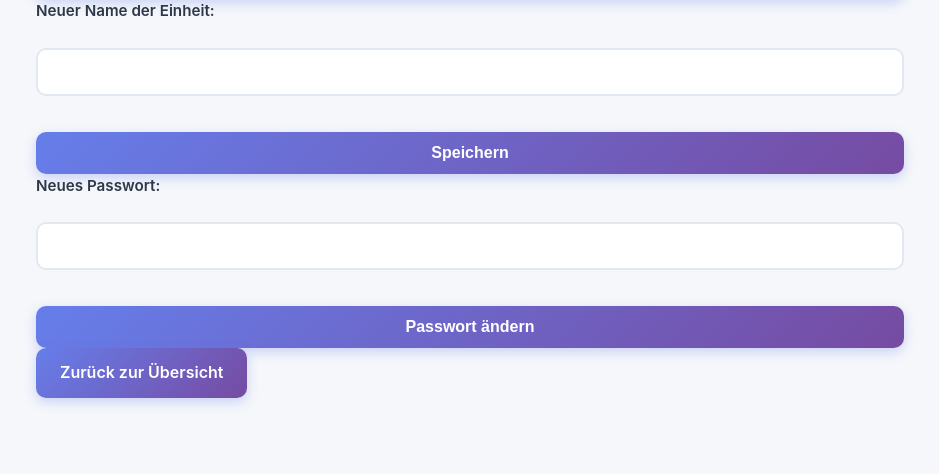
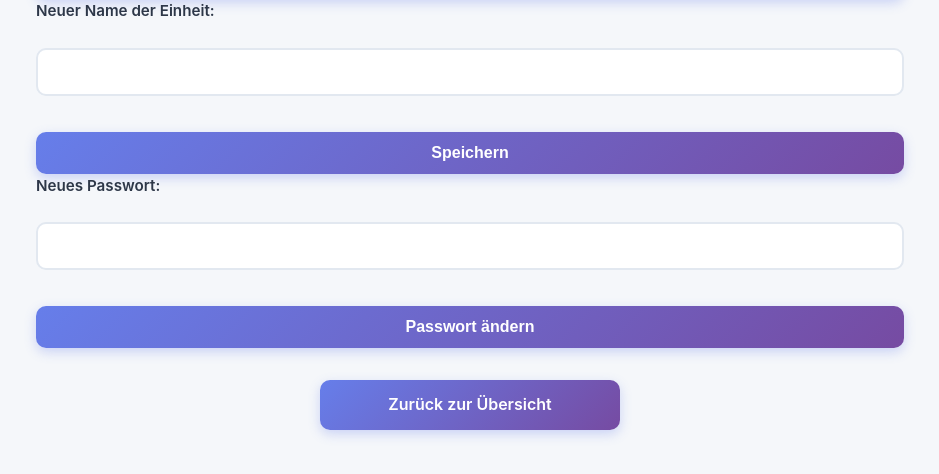
Before and after one commit to denni95112/drohnen-einsatztagebuch, a PHP site: page /admin.php in a window 1280 px wide. Shown: the part 326-800 px from the top of the page, without its empty margins (170-1109 px from the left). Run offline with PHP 8.4, Linux system fonts and the light colour scheme; the visitor is signed in with stand-in values (Sample User, id 1); a stand-in replaces the project's code that opens the database connection.

Commit message:
update buttons

```diff
--- a/css/styles.css
+++ b/css/styles.css
@@ -153,6 +153,24 @@ a.action-btn {
 
 a.action-btn:hover {
     box-shadow: 0 6px 20px rgba(6, 182, 212, 0.4);
+}
+
+/* ===== Back Button ===== */
+a.back-btn {
+    display: block;
+    width: auto;
+    max-width: 300px;
+    margin: 2rem auto 0 auto;
+    text-align: center;
+}
+
+/* ===== PDF Download Button ===== */
+a.abschluss-link {
+    display: block;
+    width: auto;
+    max-width: 400px;
+    margin: 2rem auto 0 auto;
+    text-align: center;
 }
 
 /* ===== Forms ===== */
```
